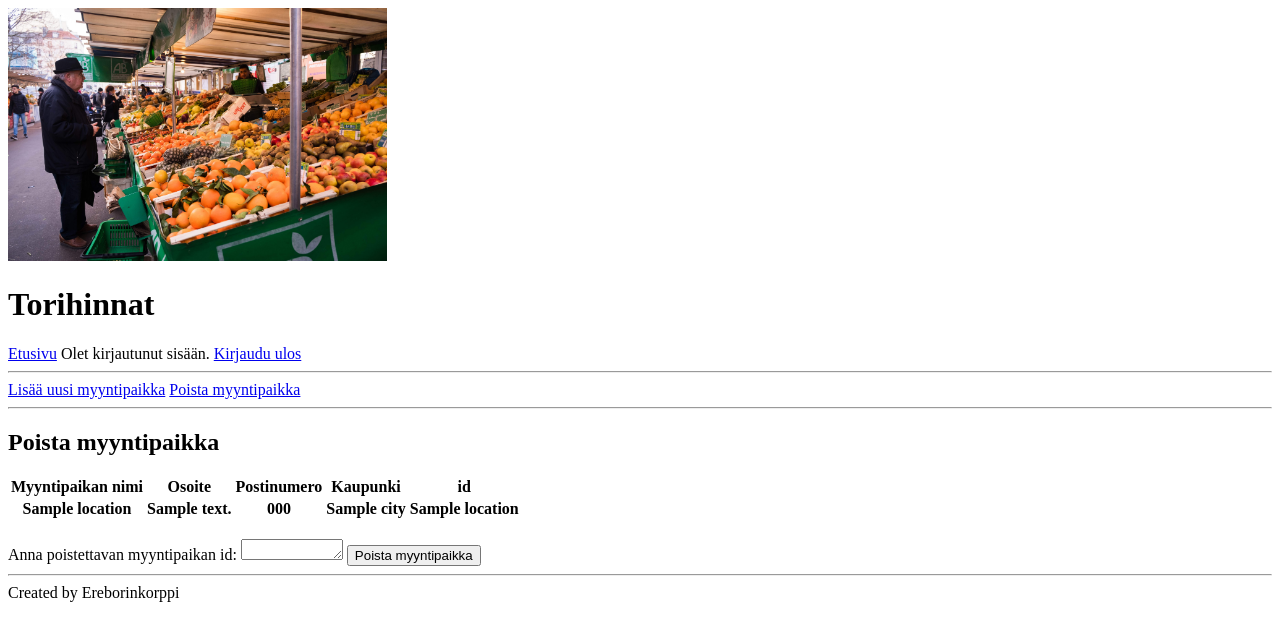
After one commit to ereborinkorppi/torihinnat, a Flask app: template templates/delete_location.html in a window 1280 px wide. The commit adds this page. Shown: the top 641 px of the page. Run offline with Flask 2, Linux system fonts and the light colour scheme; the visitor is signed in with stand-in values (Sample User, id 1); the template is opened without the code that fills it: most values are stand-ins (such as "Sample title", 1, 10 or a date in 2020); lists and menus that the app fills with data are empty.

Commit message:
Added delete location functionality that modified locations.py, routes.py and created new delete_location.html, also minor modifications tu UI (index, layout.html)

```diff
--- /dev/null
+++ b/templates/delete_location.html
@@ -0,0 +1,20 @@
+{% extends "layout.html" %}
+{% block title %}Poista myyntipaikka{% endblock %}
+{% block content %}
+{% if session.user_id %}
+<h2>Poista myyntipaikka</h2>
+<table>
+  <tr><th>Myyntipaikan nimi</th><th>Osoite</th><th>Postinumero</th><th>Kaupunki</th><th>id</th></tr>
+	{% for location_name,address,postal_code,city,id in location %}
+  <tr><th>{{ location_name }}</th><th>{{ address }}</th><th>{{ postal_code }}</th><th>{{ city }}</th><th>{{ id }}</th></tr>
+	{% endfor %}
+</table>
+<br>
+<form action="/del_location" method="POST">
+Anna poistettavan myyntipaikan id:
+<textarea name="location_id" rows="1" cols="10"></textarea>
+<input type="submit" value="Poista myyntipaikka">
+{% else %}
+<p>Kirjaudu sisään poistaaksesi myyntipaikan</p>
+{% endif %}
+{% endblock %}
--- a/templates/layout.html
+++ b/templates/layout.html
@@ -10,9 +10,15 @@
 {% if session.user_id %}
 Olet kirjautunut sisään.
 <a href="/logout">Kirjaudu ulos</a>
-<hr>
 {% else %}
 <a href="/login">Kirjautuminen</a>
+{% endif %}
+<hr>
+{% if session.user_id %}
+<a href="/new_location">Lisää uusi myyntipaikka</a>
+<a href="/delete_location">Poista myyntipaikka</a>
+{% else %}
+<p>Kirjaudu sisään lisätäksesi uuden tai poistaaksesi myyntipaikan</p>
 {% endif %}
 <hr>
 {% block content %}{% endblock %}
--- a/templates/new.html
+++ b/templates/new_location.html
@@ -1,8 +1,9 @@
 {% extends "layout.html" %}
 {% block title %}Uusi myyntipaikka{% endblock %}
 {% block content %}
+{% if session.user_id %}
 <h2>Lisää uusi myyntipaikka</h2>
-<form action="/send" method="POST">
+<form action="/send_location" method="POST">
 Nimi: <br>
 <textarea name="location_name" rows="1" cols="40"></textarea>
 <br>
@@ -17,4 +18,7 @@ Kaupungi: <br>
 <br>
 <input type="submit" value="Lisää myyntipaikka">
 </form>
+{% else %}
+<p>Kirjaudu sisään lisätäksesi uuden myyntipaikan</p>
+{% endif %}
 {% endblock %}
```
Also changed, not shown: locations.py (+10 -0 lines), routes.py (+18 -5 lines), templates/index.html (+1 -6 lines).
